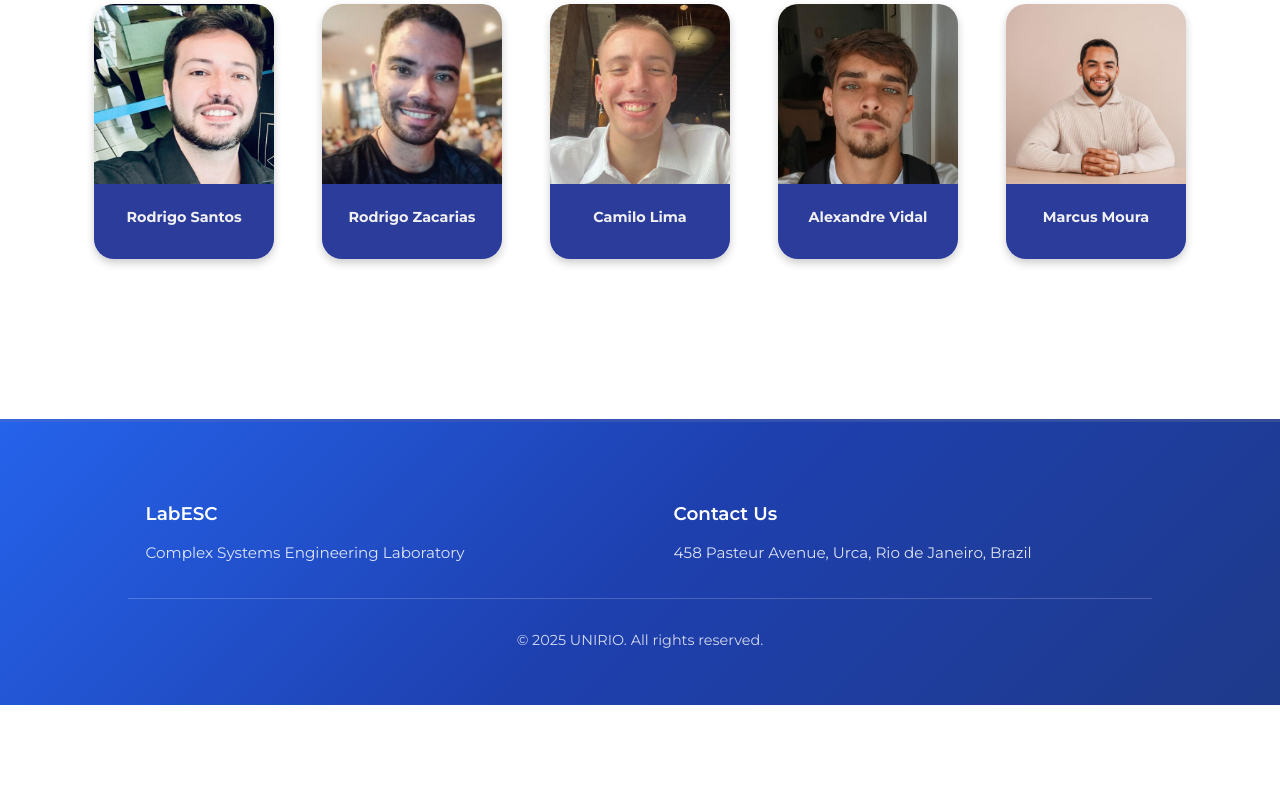
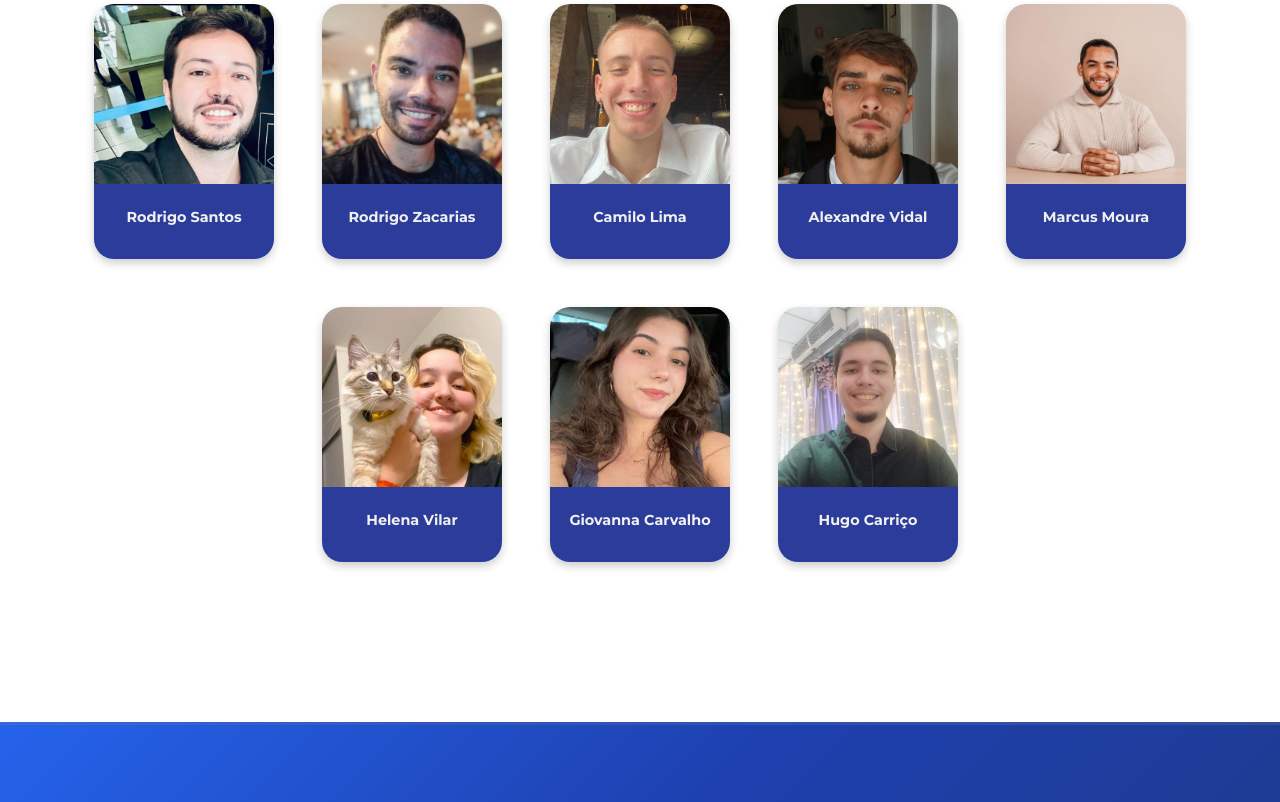
Before and after one commit to alexandr10cl/SECO-Transparency-Framework, a Flask app: page /about in a window 1280 px wide. Shown: the part 1934-2736 px from the top of the page. Before the commit the page ends 2639 px from the top, so only its background shows below. Run offline with Flask 3, Linux system fonts and the light colour scheme.

Commit message:
fix: readiciona as imagens dos novatos

```diff
--- a/tet-website/templates/about.html
+++ b/tet-website/templates/about.html
@@ -160,6 +160,79 @@
                     </a>
                 </div>
             </div>
+
+            <div class="card-full" id="helena">
+                <img src="/static/images/helena.jpeg" alt="Helena Vilar, Undergraduate Student and FullStack Developer" class="image" loading="lazy">
+                <div class="card">
+                    <h4 class="nm">Helena Vilar</h4>
+                    <p class="gd">Undergraduate Student</p>
+                    <p class="fd">FullStack Developer</p>
+                    <p class="useful-links"><strong>Useful links</strong></p>
+                    <a class="link1 link" href="https://www.linkedin.com/in/helena-vilar/" target="_blank" rel="noopener noreferrer" aria-label="Visit Helena Vilar's LinkedIn profile">
+                        <img class="icon" src="/static/images/linkedin.png" alt="LinkedIn icon">
+                        <div class="tooltip">
+                            <span class="tooltip-text">Linkedin</span>
+                        </div>
+                    </a>
+                    <a class="link2 link" href="http://lattes.cnpq.br/1689686664524649" target="_blank" rel="noopener noreferrer" aria-label="View Helena Vilar's Curriculum Lattes">
+                        <img class="icon" src="/static/images/lattes.png" alt="Curriculum Lattes icon">
+                        <div class="tooltip"><span class="tooltip-text">Curriculum Lattes</span></div>
+                    </a>
+                    <a class="link3 link" href="https://github.com/h-vilar" target="_blank" rel="noopener noreferrer" aria-label="Visit Helena Vilar's GitHub profile">
+                        <img class="icon" src="/static/images/github.png" alt="GitHub icon">
+                        <div class="tooltip"><span class="tooltip-text">GitHub</span></div>
+                    </a>
+                </div>
+            </div>
+
+            <div class="card-full" id="giovanna">
+                <img src="/static/images/giovanna.jpeg" alt="Giovanna Carvalho, Undergraduate Student and FullStack Developer" class="image" loading="lazy">
+                <div class="card">
+                    <h4 class="nm">Giovanna Carvalho</h4>
+                    <p class="gd">Undergraduate Student</p>
+                    <p class="fd">FullStack Developer</p>
+                    <p class="useful-links"><strong>Useful links</strong></p>
+                    <a class="link1 link" href="https://www.linkedin.com/in/giovanna-carvalho-palmeiro/" target="_blank" rel="noopener noreferrer" aria-label="Visit Giovanna Carvalho's LinkedIn profile">
+                        <img class="icon" src="/static/images/linkedin.png" alt="LinkedIn icon">
+                        <div class="tooltip">
+                            <span class="tooltip-text">Linkedin</span>
+                        </div>
+                    </a>
+                    <a class="link2 link" href="http://lattes.cnpq.br/1689686664524649" target="_blank" rel="noopener noreferrer" aria-label="View Giovanna Carvalho's Curriculum Lattes">
+                        <img class="icon" src="/static/images/lattes.png" alt="Curriculum Lattes icon">
+                        <div class="tooltip"><span class="tooltip-text">Curriculum Lattes</span></div>
+                    </a>
+                    <a class="link3 link" href="https://github.com/gg-ka" target="_blank" rel="noopener noreferrer" aria-label="Visit Giovanna Carvalho's GitHub profile">
+                        <img class="icon" src="/static/images/github.png" alt="GitHub icon">
+                        <div class="tooltip"><span class="tooltip-text">GitHub</span></div>
+                    </a>
+                </div>
+            </div>
+
+            <div class="card-full" id="hugo">
+                <img src="/static/images/hugo.jpeg" alt="Hugo Carriço, Undergraduate Student and FullStack Developer" class="image" loading="lazy">
+                <div class="card">
+                    <h4 class="nm">Hugo Carriço</h4>
+                    <p class="gd">Undergraduate Student</p>
+                    <p class="fd">FullStack Developer</p>
+                    <p class="useful-links"><strong>Useful links</strong></p>
+                    <a class="link1 link" href="https://www.linkedin.com/in/hugo-carriço-4107a820a/" target="_blank" rel="noopener noreferrer" aria-label="Visit Hugo Carriço's LinkedIn profile">
+                        <img class="icon" src="/static/images/linkedin.png" alt="LinkedIn icon">
+                        <div class="tooltip">
+                            <span class="tooltip-text">Linkedin</span>
+                        </div>
+                    </a>
+                    <a class="link2 link" href="http://lattes.cnpq.br/3030368065092760" target="_blank" rel="noopener noreferrer" aria-label="View Hugo Carriço's Curriculum Lattes">
+                        <img class="icon" src="/static/images/lattes.png" alt="Curriculum Lattes icon">
+                        <div class="tooltip"><span class="tooltip-text">Curriculum Lattes</span></div>
+                    </a>
+                    <a class="link3 link" href="https://github.com/Hugo-Carrico" target="_blank" rel="noopener noreferrer" aria-label="Visit Hugo Carriço's GitHub profile">
+                        <img class="icon" src="/static/images/github.png" alt="GitHub icon">
+                        <div class="tooltip"><span class="tooltip-text">GitHub</span></div>
+                    </a>
+                </div>
+            </div>
+
         </div>
     </div>
     <footer>
```
Also changed, not shown: tet-website/static/images/giovanna.jpeg (added), tet-website/static/images/helena.jpeg (added), tet-website/static/images/hugo.jpeg (added).
